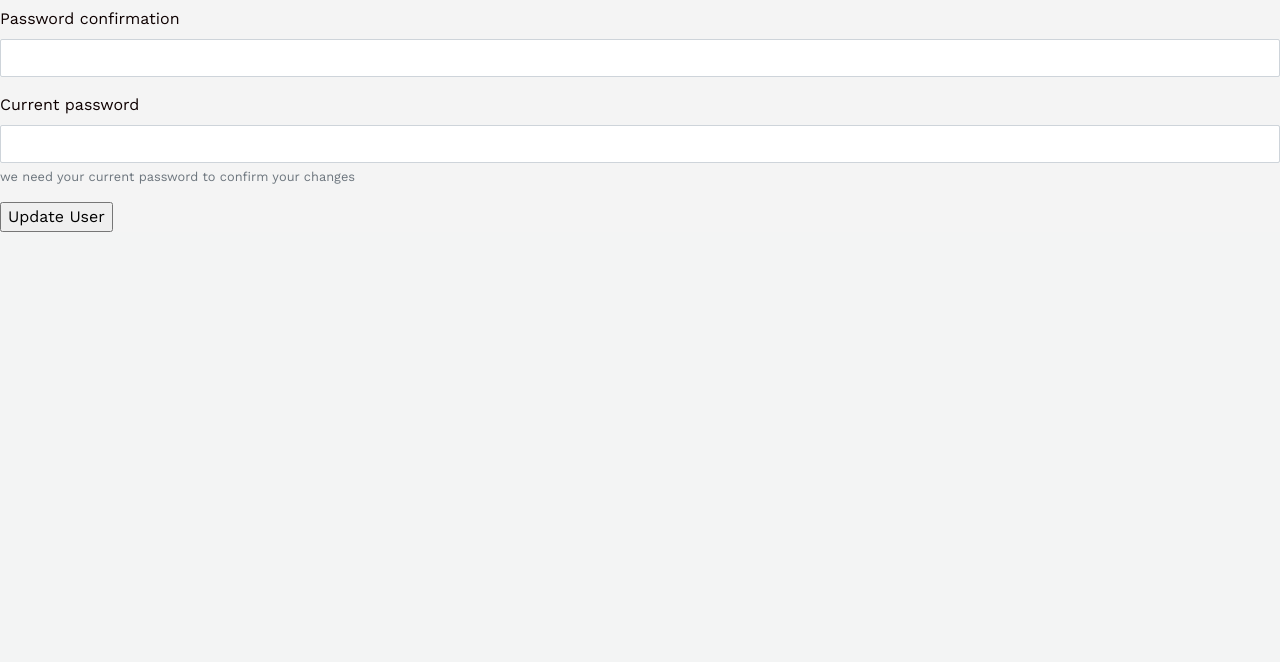
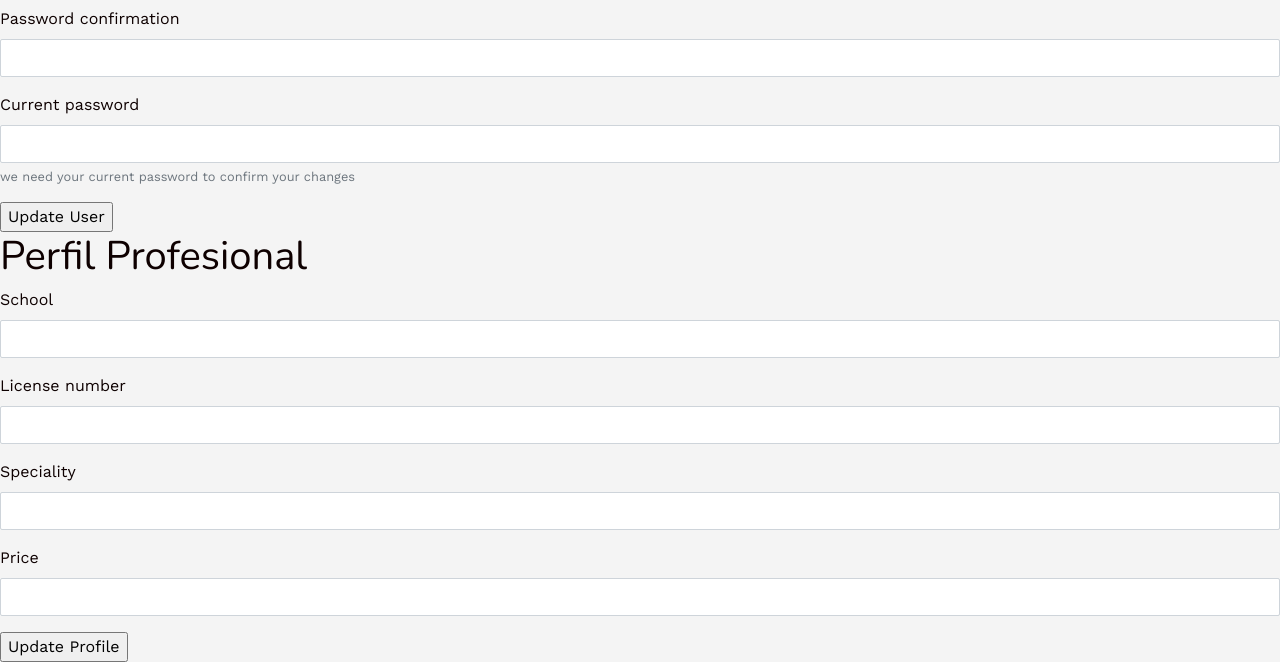
Before and after one commit to giseares/psicobnb, a Rails app: page /users/1/profile in a window 1280 px wide. Shown: the part 732-1394 px from the top of the page. Before the commit the page ends 964 px from the top, so only its background shows below. Run offline with Rails 7, Linux system fonts and the light colour scheme; a user stored in the database is signed in; data comes from the database, SQL or seed files in the repository; style sheets or scripts are compiled from the project's sources; some libraries are stand-ins or nearby versions.

Commit message:
Terminado el perfil

```diff
--- a/app/controllers/users_controller.rb
+++ b/app/controllers/users_controller.rb
@@ -15,4 +15,25 @@ class UsersController < ApplicationController
     @user = User.find(@profile.user_id)
     authorize @user
   end
+
+  def update_profile
+    @profile = Profile.find_by user_id: params[:user_id]
+    if @profile.update(profile_params)
+      @user = User.find(params[:user_id])
+      authorize @user
+      redirect_to user_path(@user)
+    else
+      render :new
+    end
+    # @profile.school = params[:profile][:school]
+    # @profile.license_number = params[:profile][:license_number]
+    # @profile.speciality = params[:profile][:speciality]
+    # @profile.price = params[:profile][:price]
+  end
+
+  private
+
+  def profile_params
+    params.require(:profile).permit(:school, :license_number, :speciality, :price)
+  end
 end
--- a/app/policies/user_policy.rb
+++ b/app/policies/user_policy.rb
@@ -16,4 +16,8 @@ class UserPolicy < ApplicationPolicy
   def profile?
     user == record
   end
+
+  def update_profile?
+    user == record
+  end
 end
--- a/app/views/users/profile.html.erb
+++ b/app/views/users/profile.html.erb
@@ -37,3 +37,27 @@
 
   <%= t.submit %>
 <% end %>
+
+  <% if @user.professional %>
+
+  <h1>Perfil Profesional</h1>
+
+  <%= simple_form_for( @profile, url: user_update_profile_path(@user), html: { method: :patch }) do |t| %>
+  <%= t.input :school,
+                required: false,
+                input_html: { autocomplete: "new-school" } %>
+
+  <%= t.input :license_number,
+                required: false,
+                input_html: { autocomplete: "new-license-number" } %>
+
+  <%= t.input :speciality,
+                required: false,
+                input_html: { autocomplete: "new-speciality" } %>
+
+  <%= t.input :price,
+                required: false,
+                input_html: { autocomplete: "new-price" } %>
+  <%= t.submit %>
+  <% end %>
+<% end %>
--- a/config/routes.rb
+++ b/config/routes.rb
@@ -6,6 +6,7 @@ Rails.application.routes.draw do
     resources :appointments, only: [:new, :create]
     resources :reviews, only: [:show, :index]
     get '/profile', to: 'users#profile', as: 'profile'
+    patch '/profile', to: 'users#update_profile', as: 'update_profile'
   end
 
   resources :appointments, only: [:edit, :update, :index, :show] do
```
